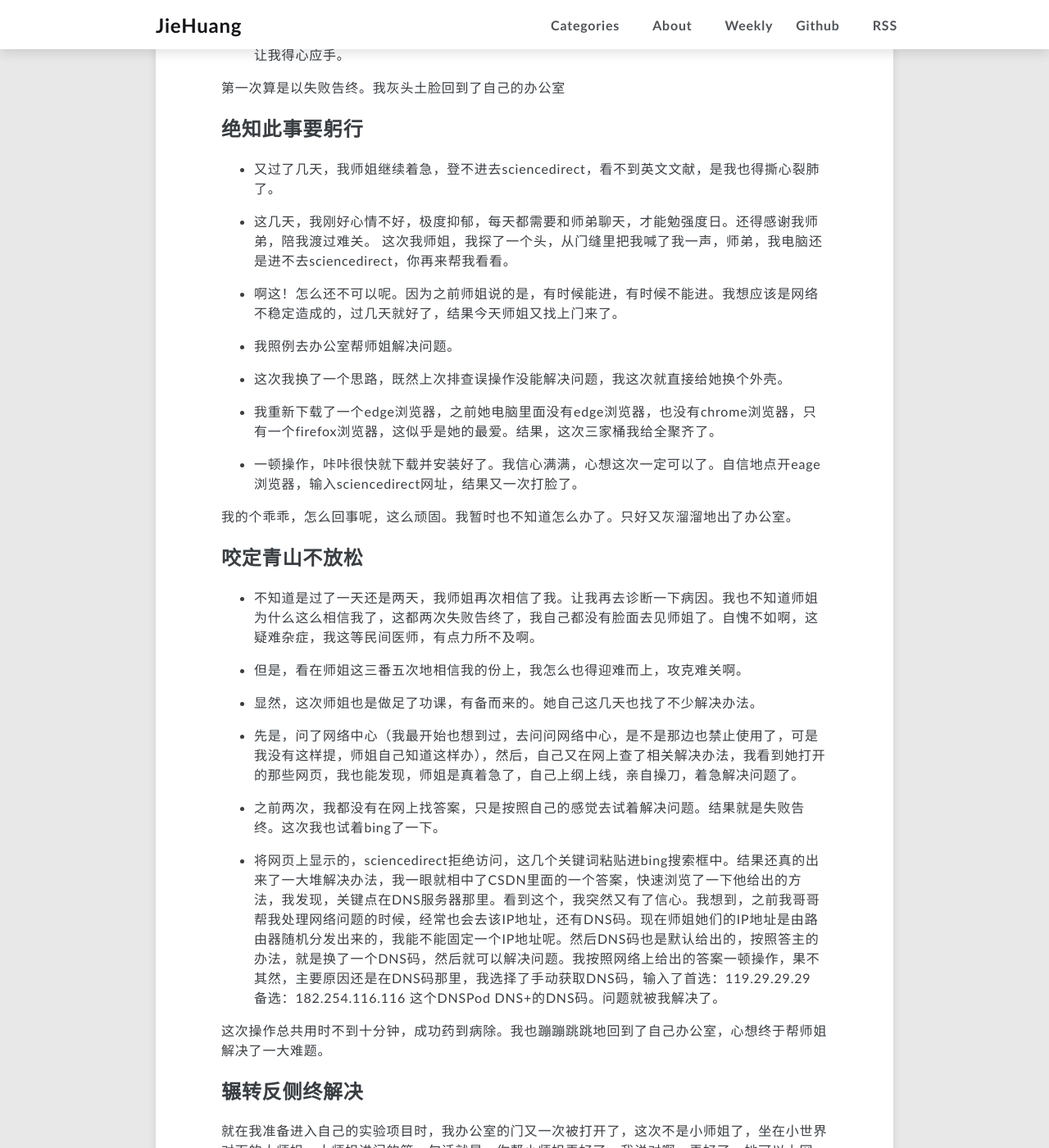
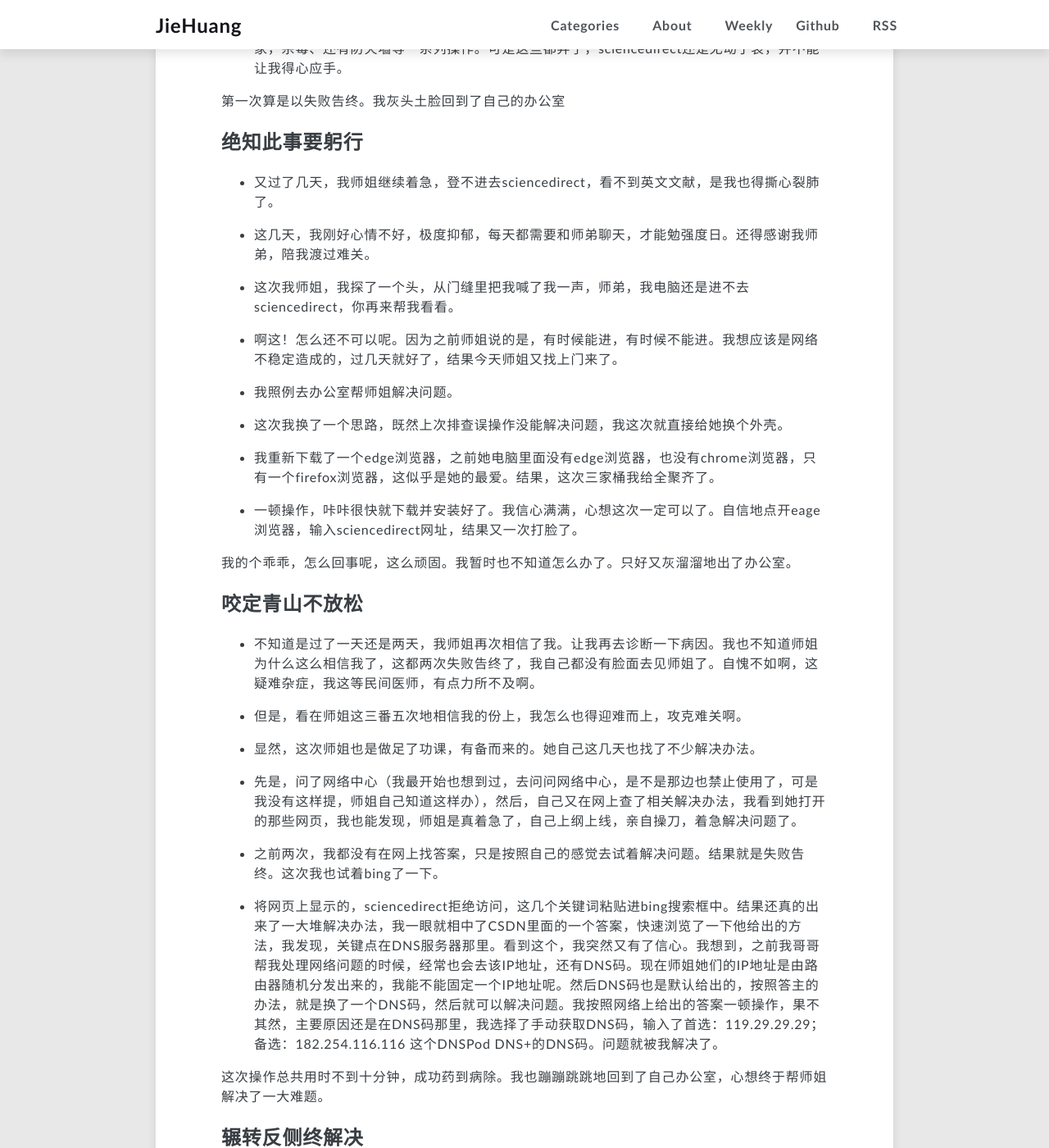
Before and after one commit to Jie-Huangi/Jie-Huangi.github.io, a Jekyll site: the page built from _posts/2023-10-19-work.md, in a window 1280 px wide and 1400 px high, scrolled down 728 px. Shown: the whole window at 82% size. Built offline with Jekyll 4.4.1, drawn with Linux system fonts in a browser that asks for light colours; some web fonts are replaced; comment, search, counter and statistics services are not loaded; some of the changed text lies outside the part shown.

Commit message:
adjusting details

````diff
--- a/_posts/2023-10-19-work.md
+++ b/_posts/2023-10-19-work.md
@@ -24,7 +25,8 @@
 - 又过了几天，我师姐继续着急，登不进去sciencedirect，看不到英文文献，是我也得撕心裂肺了。
 
 - 这几天，我刚好心情不好，极度抑郁，每天都需要和师弟聊天，才能勉强度日。还得感谢我师弟，陪我渡过难关。
-这次我师姐，我探了一个头，从门缝里把我喊了我一声，师弟，我电脑还是进不去sciencedirect，你再来帮我看看。
+
+- 这次我师姐，我探了一个头，从门缝里把我喊了我一声，师弟，我电脑还是进不去sciencedirect，你再来帮我看看。
 
 - 啊这！怎么还不可以呢。因为之前师姐说的是，有时候能进，有时候不能进。我想应该是网络不稳定造成的，过几天就好了，结果今天师姐又找上门来了。
 
@@ -49,7 +51,7 @@
 
 - 之前两次，我都没有在网上找答案，只是按照自己的感觉去试着解决问题。结果就是失败告终。这次我也试着bing了一下。
 
-- 将网页上显示的，sciencedirect拒绝访问，这几个关键词粘贴进bing搜索框中。结果还真的出来了一大堆解决办法，我一眼就相中了CSDN里面的一个答案，快速浏览了一下他给出的方法，我发现，关键点在DNS服务器那里。看到这个，我突然又有了信心。我想到，之前我哥哥帮我处理网络问题的时候，经常也会去该IP地址，还有DNS码。现在师姐她们的IP地址是由路由器随机分发出来的，我能不能固定一个IP地址呢。然后DNS码也是默认给出的，按照答主的办法，就是换了一个DNS码，然后就可以解决问题。我按照网络上给出的答案一顿操作，果不其然，主要原因还是在DNS码那里，我选择了手动获取DNS码，输入了首选：119.29.29.29	备选：182.254.116.116 这个DNSPod DNS+的DNS码。问题就被我解决了。
+- 将网页上显示的，sciencedirect拒绝访问，这几个关键词粘贴进bing搜索框中。结果还真的出来了一大堆解决办法，我一眼就相中了CSDN里面的一个答案，快速浏览了一下他给出的方法，我发现，关键点在DNS服务器那里。看到这个，我突然又有了信心。我想到，之前我哥哥帮我处理网络问题的时候，经常也会去该IP地址，还有DNS码。现在师姐她们的IP地址是由路由器随机分发出来的，我能不能固定一个IP地址呢。然后DNS码也是默认给出的，按照答主的办法，就是换了一个DNS码，然后就可以解决问题。我按照网络上给出的答案一顿操作，果不其然，主要原因还是在DNS码那里，我选择了手动获取DNS码，输入了首选：119.29.29.29；备选：182.254.116.116 这个DNSPod DNS+的DNS码。问题就被我解决了。
 
 这次操作总共用时不到十分钟，成功药到病除。我也蹦蹦跳跳地回到了自己办公室，心想终于帮师姐解决了一大难题。
 
@@ -73,22 +75,23 @@
 - 照理来说应该是可以的，事后回想可能是因为我将IP地址独立了，但是DNS确是一样的原因，但是自动获取IP地址，不就是不一样的IP，相同的DNS吗？这是我没解决的问题。
 
 - 后面我独立了她们两台电脑的IP，结果还是不能正常访问，有时候正常上网也成了问题。
-- 后面我又想，是不是DNS冲突了呢，最开始我只知道首选：119.29.29.29	备选：182.254.116.116这么一组DNS码，我将小师姐的DNS码换成了首选：119.28.28.28	备选：182.254.117.117
+- 后面我又想，是不是DNS冲突了呢，最开始我只知道首选：119.29.29.29；备选：182.254.116.116这么一组DNS码，我将小师姐的DNS码换成了首选：119.28.28.28；备选：182.254.117.117
 
 - 按照更改IP地址的思路，去更改DNS，结果就是，彻底上不了网。我调试了很多数字，后面才怀疑，这个DNS码可以这样随便调整吗？
 
-- 带着这个疑问，我将最初的首选：119.29.29.29	备选：182.254.116.116
+- 带着这个疑问，我将最初的首选：119.29.29.29；备选：182.254.116.116
 这个DNS码，粘贴到了网上，结果，让我大跌眼镜，原来，这个DNS码是有特殊格式的。
 
 - 我按照网上给的DNS码，原来，不同的DNS码，有不同的作用，DNS码可以限制访问某些网站，也可以在特定场景下使用一些特殊的网址。
-```
-最后，我将小师姐的DNS码换成了阿里云的
+
+```py
+# 最后，我将小师姐的DNS码换成了阿里云的
 223.5.5.5	223.6.6.6
-IP地址改成自动获取。
+# IP地址改成自动获取。
 
-将师姐的DNS码换成了DNSpod的
+# 将师姐的DNS码换成了DNSpod的
 119.29.29.29	182.254.116.116
-IP地址同样是自动获取。
+# IP地址同样是自动获取。
 ```
 
 这样，我两个师姐的两条电脑就乖乖被我制服了。我两个师姐也可以开心科研，我也回到了我的办公桌上记录了整个事件的全过程。
````
Also changed, not shown: other parts of _posts/2023-10-19-work.md (+2 -1 lines).
